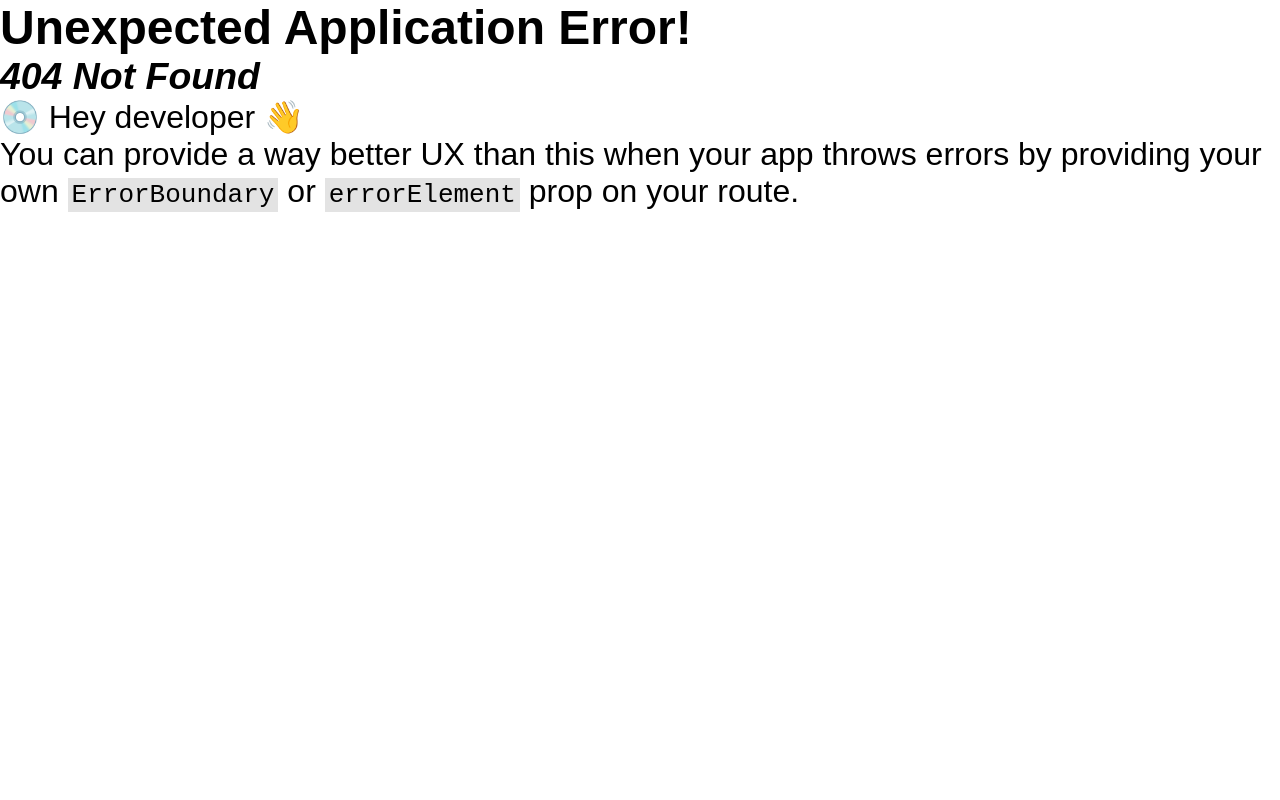
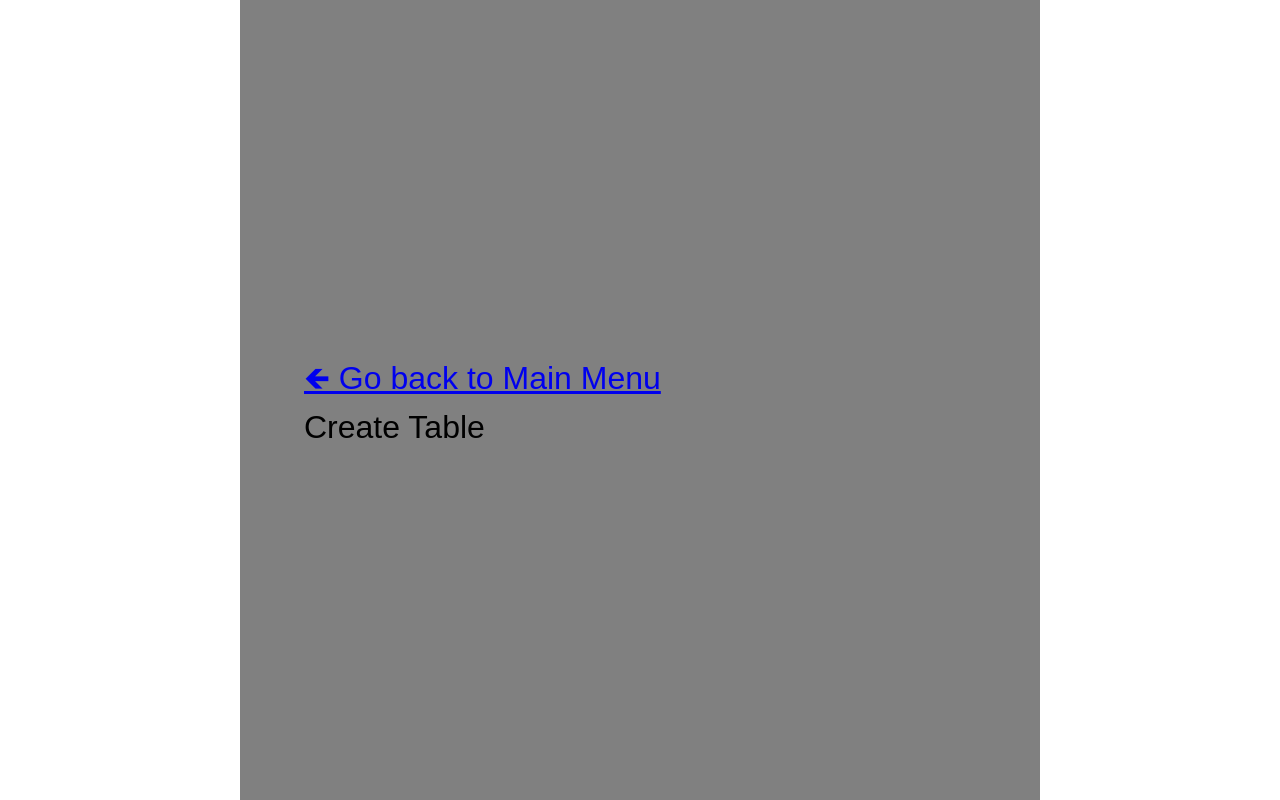
Before and after one commit to MaK-Sandbox/sequence-react, a React (Vite) app: page /create-table in a window 1280 px wide. Before the commit this address had no page. Shown: the top 800 px of the page. Built offline with nearby package versions, Linux system fonts and the light colour scheme.

Commit message:
Implement a new component called CreateTable and ass basic styles to it. The component should have an option to go back to the main menu

```diff
--- a/src/main.jsx
+++ b/src/main.jsx
@@ -5,6 +5,7 @@ import { createBrowserRouter, RouterProvider } from "react-router-dom";
 import RootLayout from "./layouts/RootLayout";
 import Home from "./pages/Home";
 import JoinTable from "./pages/JoinTable";
+import CreateTable from "./pages/CreateTable";
 import "./index.css";
 
 const router = createBrowserRouter([
@@ -19,6 +20,10 @@ const router = createBrowserRouter([
       {
         path: "/join-table",
         element: <JoinTable />,
+      },
+      {
+        path: "/create-table",
+        element: <CreateTable />,
       },
     ],
   },
--- /dev/null
+++ b/src/pages/CreateTable.css
@@ -0,0 +1,7 @@
+.create-table {
+  height: 100vh;
+
+  display: flex;
+  justify-content: center;
+  align-items: center;
+}
--- /dev/null
+++ b/src/pages/CreateTable.jsx
@@ -0,0 +1,13 @@
+import { Link } from "react-router-dom";
+import "./CreateTable.css";
+
+export default function CreateTable() {
+  return (
+    <div className="create-table">
+      <div className="container">
+        <Link to="/">🡸 Go back to Main Menu</Link>
+        Create Table
+      </div>
+    </div>
+  );
+}
--- a/src/pages/Home.jsx
+++ b/src/pages/Home.jsx
@@ -23,7 +23,7 @@ export default function Home() {
         </span>
         <span className="create-table-container">
           <h2>Create new table</h2>
-          <button>Create table</button>
+          <Link to="/create-table">Create table</Link>
         </span>
         <span className="join-table-container">
           <h2>Join table</h2>
```
